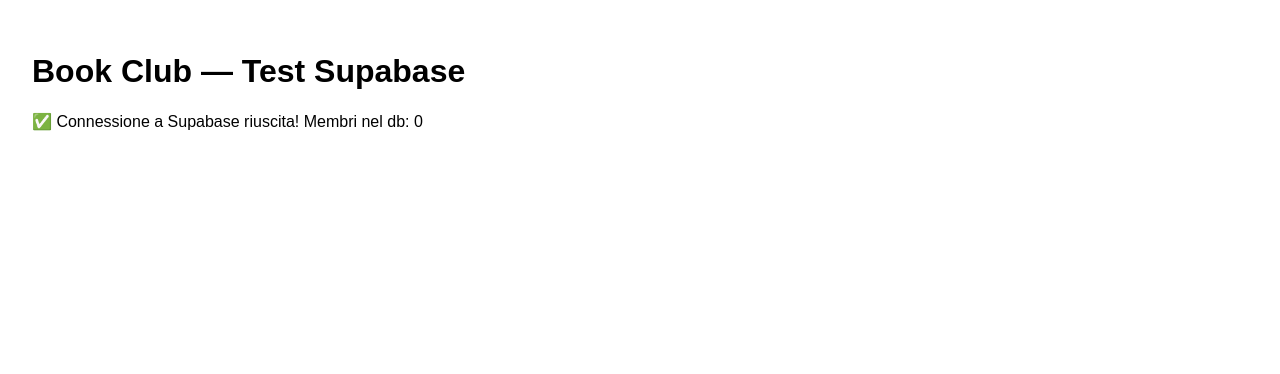
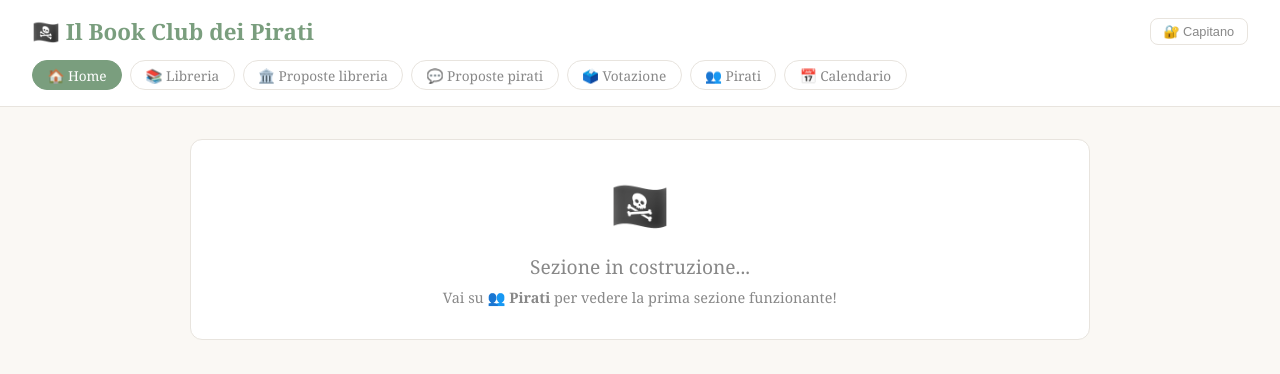
Before and after one commit to FedeMeneghin/roundrobin-webapp, a React (Create React App) app: page / in a window 1280 px wide. Shown: the top 374 px of the page. Built offline with nearby package versions, Linux system fonts and the light colour scheme; no server answers; the database is empty.

Commit message:
aggiunta navbar e componente membri collegato a Supabase

```diff
--- a/src/App.js
+++ b/src/App.js
@@ -1,27 +1,63 @@
-import { useEffect, useState } from 'react';
-import { supabase } from './supabase';
+import React, { useState } from 'react';
+import Navbar from './components/Navbar';
+import Members from './components/Members';
 
-function App() {
-  const [status, setStatus] = useState('Connessione in corso...');
+const palette = {
+  bg: '#faf8f4',
+  card: '#ffffff',
+  accent: '#7a9e7e',
+  muted: '#888',
+  border: '#e8e4de',
+};
 
-  useEffect(() => {
-    async function testConnection() {
-      const { data, error } = await supabase.from('members').select('*');
-      if (error) {
-        setStatus('❌ Errore: ' + error.message);
+// Password segreta del Capitano
+const CAPITANO_PASSWORD = 'kraken123';
+
+export default function App() {
+  const [activeTab, setActiveTab] = useState('home');
+  const [isCapitano, setIsCapitano] = useState(false);
+
+  // Gestione accesso Capitano con password
+  function handleSetCapitano(value) {
+    if (value === true) {
+      const pwd = window.prompt('⚓ Inserisci la password del Capitano:');
+      if (pwd === CAPITANO_PASSWORD) {
+        setIsCapitano(true);
       } else {
-        setStatus('✅ Connessione a Supabase riuscita! Membri nel db: ' + data.length);
+        window.alert('❌ Password errata, pirata!');
       }
+    } else {
+      setIsCapitano(false);
     }
-    testConnection();
-  }, []);
+  }
+
+  // Qui aggiungeremo altri componenti man mano
+  function renderTab() {
+    switch (activeTab) {
+      case 'members':
+        return <Members isCapitano={isCapitano} />;
+      default:
+        return (
+          <div style={{ background: palette.card, border: `1px solid ${palette.border}`, borderRadius: '12px', padding: '2rem', textAlign: 'center', color: palette.muted, fontFamily: 'Georgia, serif' }}>
+            <div style={{ fontSize: '3rem', marginBottom: '1rem' }}>🏴‍☠️</div>
+            <div style={{ fontSize: '1.2rem' }}>Sezione in costruzione...</div>
+            <div style={{ fontSize: '0.9rem', marginTop: '0.5rem' }}>Vai su <strong>👥 Pirati</strong> per vedere la prima sezione funzionante!</div>
+          </div>
+        );
+    }
+  }
 
   return (
-    <div style={{ padding: '2rem', fontFamily: 'sans-serif' }}>
-      <h1>Book Club — Test Supabase</h1>
-      <p>{status}</p>
+    <div style={{ minHeight: '100vh', background: palette.bg }}>
+      <Navbar
+        activeTab={activeTab}
+        setActiveTab={setActiveTab}
+        isCapitano={isCapitano}
+        setIsCapitano={handleSetCapitano}
+      />
+      <main style={{ maxWidth: 900, margin: '0 auto', padding: '2rem 1rem' }}>
+        {renderTab()}
+      </main>
     </div>
   );
 }
-
-export default App;
--- /dev/null
+++ b/src/components/Members.js
@@ -0,0 +1,98 @@
+import React, { useEffect, useState } from 'react';
+import { supabase } from '../supabase';
+
+const palette = {
+  bg: '#faf8f4',
+  card: '#ffffff',
+  accent: '#7a9e7e',
+  accentLight: '#e8f0e9',
+  text: '#2c2c2c',
+  muted: '#888',
+  border: '#e8e4de',
+  beige: '#f2ece2',
+};
+
+export default function Members({ isCapitano }) {
+  const [members, setMembers] = useState([]);
+  const [loading, setLoading] = useState(true);
+  const [newName, setNewName] = useState('');
+  const [error, setError] = useState(null);
+
+  useEffect(() => {
+    fetchMembers();
+  }, []);
+
+  async function fetchMembers() {
+    setLoading(true);
+    const { data, error } = await supabase
+      .from('members')
+      .select('*')
+      .order('created_at', { ascending: true });
+    if (error) setError(error.message);
+    else setMembers(data);
+    setLoading(false);
+  }
+
+  async function addMember() {
+    if (!newName.trim()) return;
+    const { error } = await supabase
+      .from('members')
+      .insert({ name: newName.trim() });
+    if (error) setError(error.message);
+    else { setNewName(''); fetchMembers(); }
+  }
+
+  async function removeMember(id) {
+    const { error } = await supabase
+      .from('members')
+      .delete()
+      .eq('id', id);
+    if (error) setError(error.message);
+    else fetchMembers();
+  }
+
+  if (loading) return <p style={{ padding: '2rem', color: palette.muted }}>Caricamento pirati...</p>;
+
+  return (
+    <div style={{ background: palette.card, border: `1px solid ${palette.border}`, borderRadius: '12px', padding: '1.5rem' }}>
+      <div style={{ fontSize: '1.2rem', fontWeight: 'bold', marginBottom: '1rem', color: palette.accent, fontFamily: 'Georgia, serif' }}>
+        👥 Pirati del Club ({members.length})
+      </div>
+
+      {error && <p style={{ color: 'red', fontSize: '0.85rem' }}>{error}</p>}
+
+      <div style={{ display: 'flex', flexWrap: 'wrap', gap: '0.6rem', marginBottom: '1.5rem' }}>
+        {members.map(m => (
+          <div key={m.id} style={{ background: palette.beige, border: `1px solid ${palette.border}`, borderRadius: '20px', padding: '0.3rem 0.8rem', display: 'flex', alignItems: 'center', gap: '0.4rem', fontSize: '0.9rem' }}>
+            <span>🏴‍☠️ {m.name}</span>
+            {isCapitano && (
+              <span
+                onClick={() => removeMember(m.id)}
+                style={{ cursor: 'pointer', color: palette.muted, fontSize: '0.8rem', marginLeft: '0.2rem' }}
+              >✕</span>
+            )}
+          </div>
+        ))}
+        {members.length === 0 && <p style={{ color: palette.muted }}>Nessun pirata ancora. Aggiungine uno!</p>}
+      </div>
+
+      {isCapitano && (
+        <div style={{ display: 'flex', gap: '0.8rem' }}>
+          <input
+            style={{ border: `1px solid ${palette.border}`, borderRadius: '8px', padding: '0.5rem 0.8rem', flex: 1, fontSize: '0.9rem', background: palette.bg }}
+            placeholder="Nome del nuovo pirata"
+            value={newName}
+            onChange={e => setNewName(e.target.value)}
+            onKeyDown={e => e.key === 'Enter' && addMember()}
+          />
+          <button
+            onClick={addMember}
+            style={{ background: palette.accent, color: '#fff', border: 'none', borderRadius: '8px', padding: '0.5rem 1.1rem', cursor: 'pointer', fontSize: '0.85rem' }}
+          >
+            Aggiungi
+          </button>
+        </div>
+      )}
+    </div>
+  );
+}
--- /dev/null
+++ b/src/components/Navbar.js
@@ -0,0 +1,65 @@
+import React from 'react';
+
+const palette = {
+  bg: '#faf8f4',
+  card: '#ffffff',
+  accent: '#7a9e7e',
+  text: '#2c2c2c',
+  muted: '#888',
+  border: '#e8e4de',
+};
+
+const tabs = [
+  { id: 'home', label: '🏠 Home' },
+  { id: 'library', label: '📚 Libreria' },
+  { id: 'libsugg', label: '🏛️ Proposte libreria' },
+  { id: 'usersugg', label: '💬 Proposte pirati' },
+  { id: 'voting', label: '🗳️ Votazione' },
+  { id: 'members', label: '👥 Pirati' },
+  { id: 'calendar', label: '📅 Calendario' },
+];
+
+export default function Navbar({ activeTab, setActiveTab, isCapitano, setIsCapitano }) {
+  return (
+    <div style={{ background: palette.card, borderBottom: `1px solid ${palette.border}`, padding: '1rem 2rem' }}>
+      <div style={{ display: 'flex', alignItems: 'center', justifyContent: 'space-between', marginBottom: '0.8rem' }}>
+        <div style={{ fontSize: '1.4rem', fontWeight: 'bold', color: palette.accent, fontFamily: 'Georgia, serif' }}>
+          🏴‍☠️ Il Book Club dei Pirati
+        </div>
+        <div style={{ display: 'flex', alignItems: 'center', gap: '0.8rem' }}>
+          {isCapitano && (
+            <span style={{ background: palette.accent, color: '#fff', borderRadius: '20px', padding: '0.2rem 0.8rem', fontSize: '0.8rem' }}>
+              ⚓ Modalità Capitano
+            </span>
+          )}
+          <button
+            onClick={() => setIsCapitano(!isCapitano)}
+            style={{ background: 'transparent', border: `1px solid ${palette.border}`, borderRadius: '8px', padding: '0.3rem 0.8rem', cursor: 'pointer', fontSize: '0.8rem', color: palette.muted }}
+          >
+            {isCapitano ? 'Esci' : '🔐 Capitano'}
+          </button>
+        </div>
+      </div>
+      <nav style={{ display: 'flex', gap: '0.5rem', flexWrap: 'wrap' }}>
+        {tabs.map(t => (
+          <button
+            key={t.id}
+            onClick={() => setActiveTab(t.id)}
+            style={{
+              background: activeTab === t.id ? palette.accent : 'transparent',
+              color: activeTab === t.id ? '#fff' : palette.muted,
+              border: `1px solid ${activeTab === t.id ? palette.accent : palette.border}`,
+              borderRadius: '20px',
+              padding: '0.3rem 0.9rem',
+              cursor: 'pointer',
+              fontSize: '0.85rem',
+              fontFamily: 'Georgia, serif',
+            }}
+          >
+            {t.label}
+          </button>
+        ))}
+      </nav>
+    </div>
+  );
+}
```
